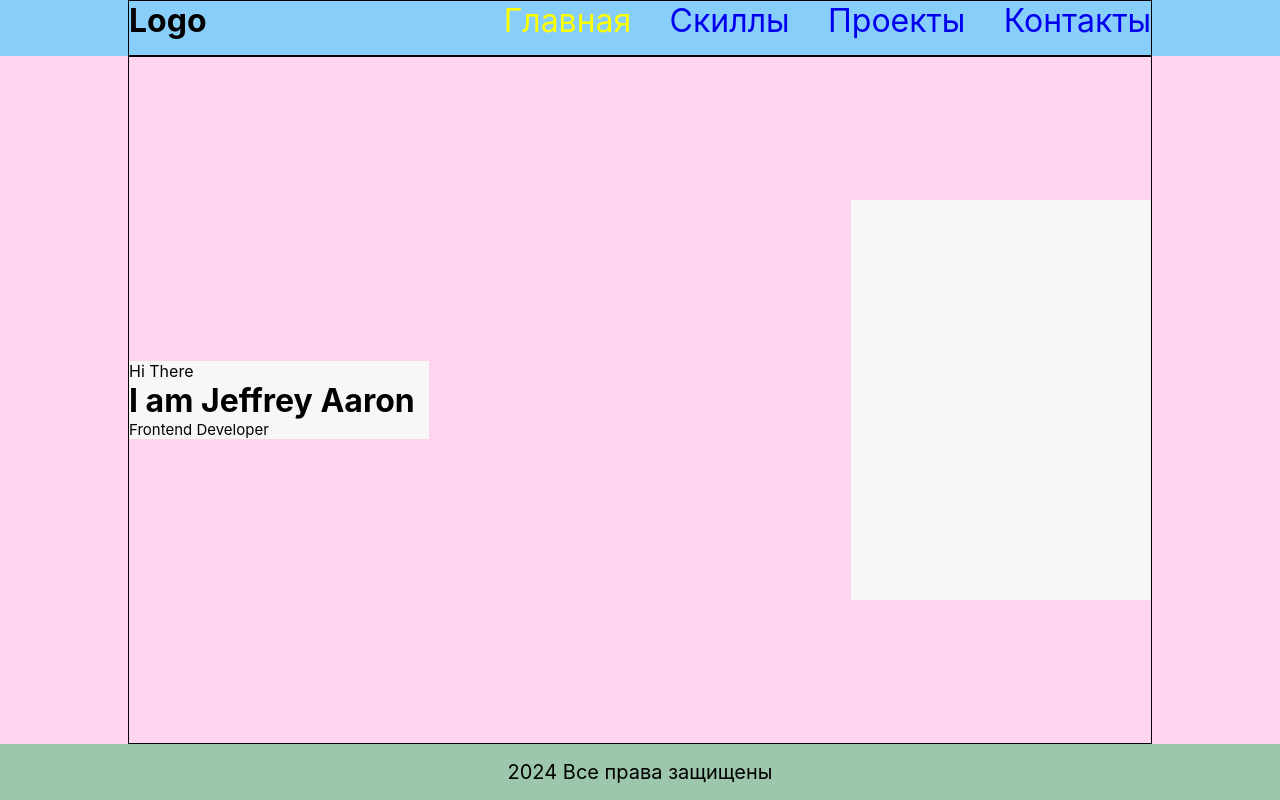
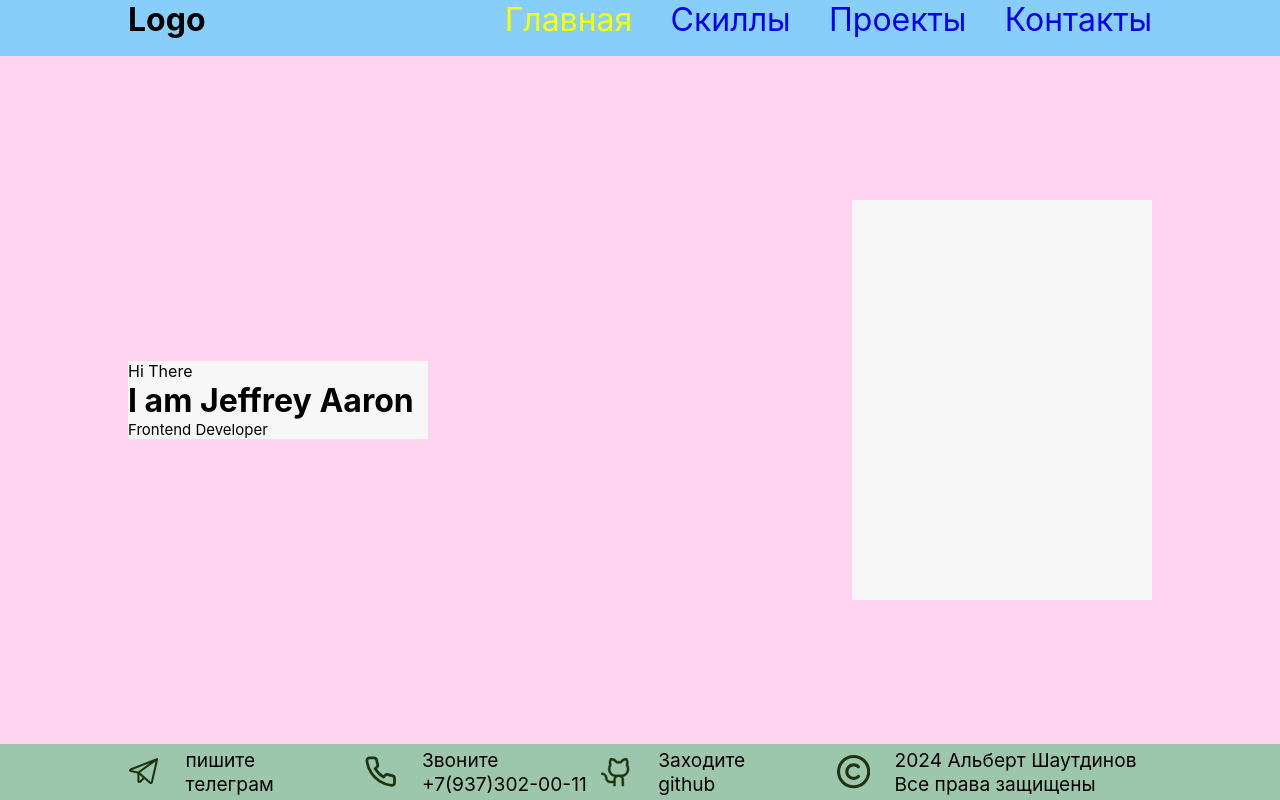
Before and after one commit to Albert1978lans/portfolio, a React (Create React App) app: page / in a window 1280 px wide. Built offline with nearby package versions, Linux system fonts and the light colour scheme.

Commit message:
сверстал страницу footer

```diff
--- a/src/common/styles/Container.module.css
+++ b/src/common/styles/Container.module.css
@@ -1,7 +1,6 @@
 .container {
     width: clamp(300px, 80vw, 1200px);
     margin: 0 auto;
-    border: 1px solid black;
+    /*border: 1px solid black;*/
     height: 100%;
-
 }
--- a/src/footer/Footer.js
+++ b/src/footer/Footer.js
@@ -1,29 +1,61 @@
 import s from './Footer.module.css'
 import stylesContainer from '../common/styles/Container.module.css'
-
-// function Footer() {
-//
-//     return (
-//         <div className={ s.footerBlock}>
-//             <div className={`${stylesContainer.container} ${s.footerContainer}`}>
-//                 <h2 className={s.title}>Ivanov Ivan</h2>
-//                 <div className={s.footerInf}>
-//                     <div className={s.item}></div>
-//                     <div className={s.item}></div>
-//                     <div className={s.item}></div>
-//                     <div className={s.item}></div>
-//                 </div>
-//                 <div className={s.footerBottom}>2023 Все права защищены</div>
-//             </div>
-//         </div>
-//     );
-// }
+import {SvgIcons} from "../svgIcons/SvgIcons";
 
 function Footer() {
+    return (
+        <div className={s.footerBlock}>
+            <div className={`${stylesContainer.container}`}>
+                <div className={s.list}>
+                    <ul className={s.contacts}>
+                        <li className={s.contactsItem}>
+                            <a href='http://t.me/Bert_ch' target="_blank">
+                                <div className={s.contactsBody}>
+                                    <div className={s.icon}>
+                                        <SvgIcons name={'telegram'}/>
+                                    </div>
+                                    <div>
+                                        <p>пишите</p>
+                                        <p>телеграм</p>
+                                    </div>
+                                </div>
+                            </a>
+                        </li>
+                        <li className={s.contactsItem}>
+                            <a href='tel:+79373020011'>
+                                <div className={s.contactsBody}>
+                                    <div className={s.icon}><SvgIcons name={'phone'}/></div>
+                                    <div>
+                                        <p>Звоните</p>
+                                        <p>+7(937)302-00-11</p>
+                                    </div>
+                                </div>
+                            </a>
+                        </li>
+                        <li className={s.contactsItem}>
+                            <a href='https://github.com/Albert1978lans' target="_blank">
+                                <div className={s.contactsBody}>
+                                    <div className={s.icon}><SvgIcons name={'github'}/></div>
+                                    <div>
+                                        <p>Заходите</p>
+                                        <p>github</p>
+                                    </div>
+                                </div>
+                            </a>
+                        </li>
+                        <li className={s.contactsItem}>
+                            <div className={s.contactsBody}>
+                                <div className={s.icon}><SvgIcons name={'prava'} /></div>
+                                <div>
+                                    <p>2024 Альберт Шаутдинов</p>
+                                    <p>Все права защищены</p>
+                                </div>
+                            </div>
+                        </li>
+                    </ul>
+                </div>
 
-    return (
-        <div className={ s.footerBlock}>
-                <div className={s.footerBottom}>2024 Все права защищены</div>
+            </div>
         </div>
     );
 }
--- a/src/footer/Footer.module.css
+++ b/src/footer/Footer.module.css
@@ -6,40 +6,56 @@
     height: 100%;
     width: 100%;
     background-color: #9cc7ad;
+}
+.list {
+    height: 100%;
+    display: flex;
+    flex-direction: column;
+    justify-content: center;
+}
+/*.contacts {*/
+/*    display: flex;*/
+/*    justify-content: space-between;*/
+/*    align-items: center;*/
+/*    flex-wrap: wrap;*/
+/*}*/
+.contacts {
+    display: grid;
+    grid-template-columns: 3fr 3fr 3fr 4fr;
+}
+@media (max-width: 768px) {
+    .contacts {
+        display: grid;
+        grid-template-columns: 1fr 1.5fr;
+        grid-template-rows: 1fr 1fr;
+        row-gap: clamp(8px, 2vw, 20px);
+    }
+    .contactsItem:nth-child(even) {
+        justify-self: end;
+    }
+    .contactsItem:nth-child(2) {
+        width: clamp(165px, 28vw, 174px);
+    }
+}
+.contacts li {
+    list-style: none;
+}
+.contacts li:hover {
+    background-color: #9cc5ad;
+}
+.contacts a {
+    text-decoration: none;
+    color: black;
+}
+.contactsBody {
     /*padding: 5px 0;*/
     display: flex;
-    justify-content: center;
+}
+.contactsBody p {
+    font-size: clamp(12px, 1.5vw, 20px);
+}
+.icon {
+    width: clamp(25px, 4.5vw, 70px);
+    display: flex;
     align-items: center;
 }
-.footerContainer {
-    min-height: 100vh;
-    display: flex;
-    flex-direction: column;
-    justify-content: space-between;
-    align-items: center;
-}
-.title {
-    background-color: #f7f7f7;
-}
-.footerInf {
-    width: clamp(280px, 63vw, 1200px);
-    display: flex;
-    justify-content: space-around;
-    flex-wrap: wrap;
-    border: 1px solid;
-}
-
-.item {
-    width: 250px;
-    height: 250px;
-    background-color: #8c7c7c;
-    margin: 20px;
-}
-
-.footerBottom {
-    width:  clamp(280px, 10vw, 1200px);
-    /*margin-bottom: 20px;*/
-    font-size: 20px;
-    text-align: center;
-    /*border: 1px solid;*/
-}
--- a/src/header/Header.module.css
+++ b/src/header/Header.module.css
@@ -42,7 +42,6 @@
 
 @media(max-width: 576px) {
     .nav {
-        border: 1px solid red;
         position: fixed;
         top: 7%;
         left: -280px;
@@ -53,6 +52,12 @@
         flex-direction: column;
         padding: 50px 0 0 30px;
         transition: all 300ms linear;
+    }
+    @media (max-width: 768px) {
+        .nav {
+            top: 4%;
+            height: 84%;
+        }
     }
     .nav.activeMenu {
         /*left: 0;*/
--- a/src/root/root.module.css
+++ b/src/root/root.module.css
@@ -3,3 +3,9 @@
     display: grid;
     grid-template-rows: 7% 86% 7%;
 }
+
+@media (max-width: 768px) {
+    .rootWrapper {
+        grid-template-rows: 4% 84% 12%;
+    }
+}
--- a/src/skills/Skills.js
+++ b/src/skills/Skills.js
@@ -24,14 +24,14 @@ function Skills() {
                         <Skill title={'Storybook'}
                                description={'Lorem ipsum dolor sit amet, consectetur adipisicing elit. Aliquam corporis deleniti, eum ipsa iusto magni minima nam, perspiciatis quae reprehenderit sed, sunt tempore velit.'}/>
 
-                        <Skill title={'React'} description={'Lorem ipsum dolor sit amet'}/>
-                        <Skill title={'React'} description={'Lorem ipsum dolor sit amet'}/>
-                        <Skill title={'React'} description={'Lorem ipsum dolor sit amet'}/>
-                        <Skill title={'React'} description={'Lorem ipsum dolor sit amet'}/>
-                        <Skill title={'React'} description={'Lorem ipsum dolor sit amet'}/>
-                        <Skill title={'React'} description={'Lorem ipsum dolor sit amet'}/>
-                        <Skill title={'React'} description={'Lorem ipsum dolor sit amet'}/>
-                        <Skill title={'React'} description={'Lorem ipsum dolor sit amet'}/>
+                        {/*<Skill title={'React'} description={'Lorem ipsum dolor sit amet'}/>*/}
+                        {/*<Skill title={'React'} description={'Lorem ipsum dolor sit amet'}/>*/}
+                        {/*<Skill title={'React'} description={'Lorem ipsum dolor sit amet'}/>*/}
+                        {/*<Skill title={'React'} description={'Lorem ipsum dolor sit amet'}/>*/}
+                        {/*<Skill title={'React'} description={'Lorem ipsum dolor sit amet'}/>*/}
+                        {/*<Skill title={'React'} description={'Lorem ipsum dolor sit amet'}/>*/}
+                        {/*<Skill title={'React'} description={'Lorem ipsum dolor sit amet'}/>*/}
+                        {/*<Skill title={'React'} description={'Lorem ipsum dolor sit amet'}/>*/}
                     </div>
 
                 </div>
--- /dev/null
+++ b/src/svgIcons/SvgIcons.jsx
@@ -0,0 +1,25 @@
+import s from './SvgIcons.module.css'
+
+export const SvgIcons = (props) => {
+    switch (props.name) {
+        case 'telegram':
+            return (
+                <svg className={s.mySvg} stroke="currentColor" fill="currentColor" strokeWidth="0" viewBox="0 0 256 256" width="1em" height="1em" xmlns="http://www.w3.org/2000/svg"><path d="M228.88,26.19a9,9,0,0,0-9.16-1.57L17.06,103.93a14.22,14.22,0,0,0,2.43,27.21L72,141.45V200a15.92,15.92,0,0,0,10,14.83,15.91,15.91,0,0,0,17.51-3.73l25.32-26.26L165,220a15.88,15.88,0,0,0,10.51,4,16.3,16.3,0,0,0,5-.79,15.85,15.85,0,0,0,10.67-11.63L231.77,35A9,9,0,0,0,228.88,26.19Zm-61.14,36L78.15,126.35l-49.6-9.73ZM88,200V152.52l24.79,21.74Zm87.53,8L92.85,135.5l119-85.29Z"></path></svg>
+            )
+        case 'phone':
+            return (
+                <svg className={s.mySvg} stroke="currentColor" fill="none" strokeWidth="2" viewBox="0 0 24 24" stroklinecap="round" stroklinejoin="round" height="1em" width="1em" xmlns="http://www.w3.org/2000/svg"><path d="M22 16.92v3a2 2 0 0 1-2.18 2 19.79 19.79 0 0 1-8.63-3.07 19.5 19.5 0 0 1-6-6 19.79 19.79 0 0 1-3.07-8.67A2 2 0 0 1 4.11 2h3a2 2 0 0 1 2 1.72 12.84 12.84 0 0 0 .7 2.81 2 2 0 0 1-.45 2.11L8.09 9.91a16 16 0 0 0 6 6l1.27-1.27a2 2 0 0 1 2.11-.45 12.84 12.84 0 0 0 2.81.7A2 2 0 0 1 22 16.92z"></path></svg>
+            )
+        case 'github':
+            return (
+                <svg className={s.mySvg} stroke="currentColor" fill="currentColor" strokeWidth="3" viewBox="0 0 256 256" height="1em" width="1em" xmlns="http://www.w3.org/2000/svg"><path d="M208.31,75.68A59.78,59.78,0,0,0,202.93,28,8,8,0,0,0,196,24a59.75,59.75,0,0,0-48,24H124A59.75,59.75,0,0,0,76,24a8,8,0,0,0-6.93,4,59.78,59.78,0,0,0-5.38,47.68A58.14,58.14,0,0,0,56,104v8a56.06,56.06,0,0,0,48.44,55.47A39.8,39.8,0,0,0,96,192v8H72a24,24,0,0,1-24-24A40,40,0,0,0,8,136a8,8,0,0,0,0,16,24,24,0,0,1,24,24,40,40,0,0,0,40,40H96v16a8,8,0,0,0,16,0V192a24,24,0,0,1,48,0v40a8,8,0,0,0,16,0V192a39.8,39.8,0,0,0-8.44-24.53A56.06,56.06,0,0,0,216,112v-8A58.14,58.14,0,0,0,208.31,75.68ZM200,112a40,40,0,0,1-40,40H112a40,40,0,0,1-40-40v-8a41.74,41.74,0,0,1,6.9-22.48A8,8,0,0,0,80,73.83a43.81,43.81,0,0,1,.79-33.58,43.88,43.88,0,0,1,32.32,20.06A8,8,0,0,0,119.82,64h32.35a8,8,0,0,0,6.74-3.69,43.87,43.87,0,0,1,32.32-20.06A43.81,43.81,0,0,1,192,73.83a8.09,8.09,0,0,0,1,7.65A41.72,41.72,0,0,1,200,104Z"></path></svg>
+            )
+        case 'prava':
+            return (
+                <svg className={s.mySvg} stroke="currentColor" fill="currentColor" strokeWidth="0" viewBox="0 0 512 512" height="1em" width="1em" xmlns="http://www.w3.org/2000/svg"><path d="M256 48a208 208 0 1 1 0 416 208 208 0 1 1 0-416zm0 464A256 256 0 1 0 256 0a256 256 0 1 0 0 512zM199.4 312.6c-31.2-31.2-31.2-81.9 0-113.1s81.9-31.2 113.1 0c9.4 9.4 24.6 9.4 33.9 0s9.4-24.6 0-33.9c-50-50-131-50-181 0s-50 131 0 181s131 50 181 0c9.4-9.4 9.4-24.6 0-33.9s-24.6-9.4-33.9 0c-31.2 31.2-81.9 31.2-113.1 0z"></path></svg>
+            )
+
+        default:
+            return <p>ничего не найдено</p>
+    }
+}
--- /dev/null
+++ b/src/svgIcons/SvgIcons.module.css
@@ -0,0 +1,5 @@
+.mySvg {
+    width: clamp(15px, 2.6vw, 40px);
+    height: auto;
+    color: #1F3310FF;
+}
```
